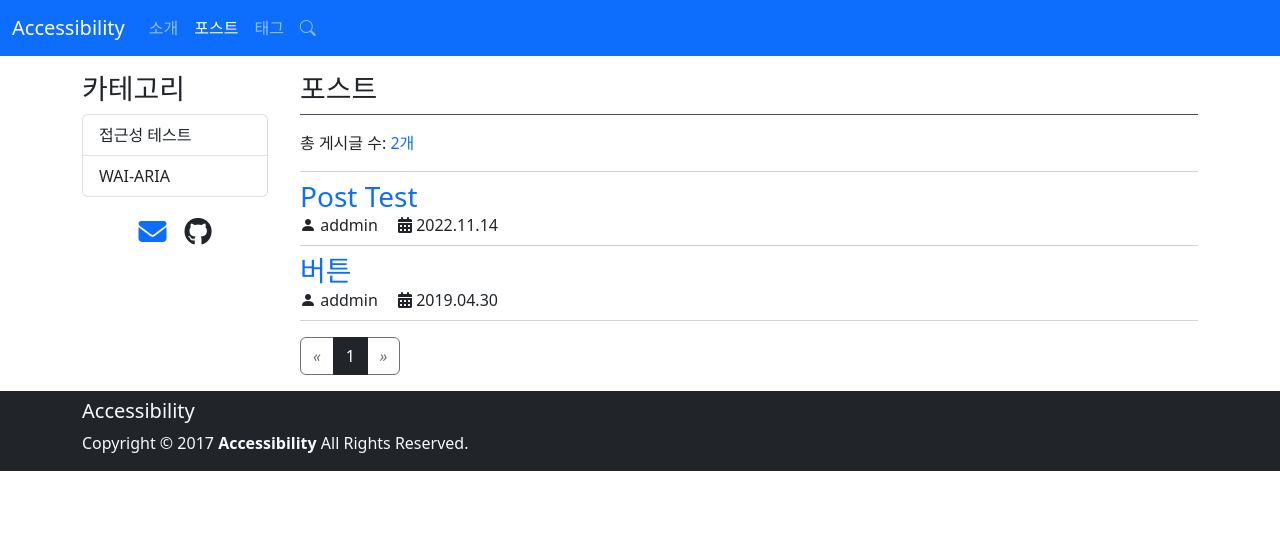
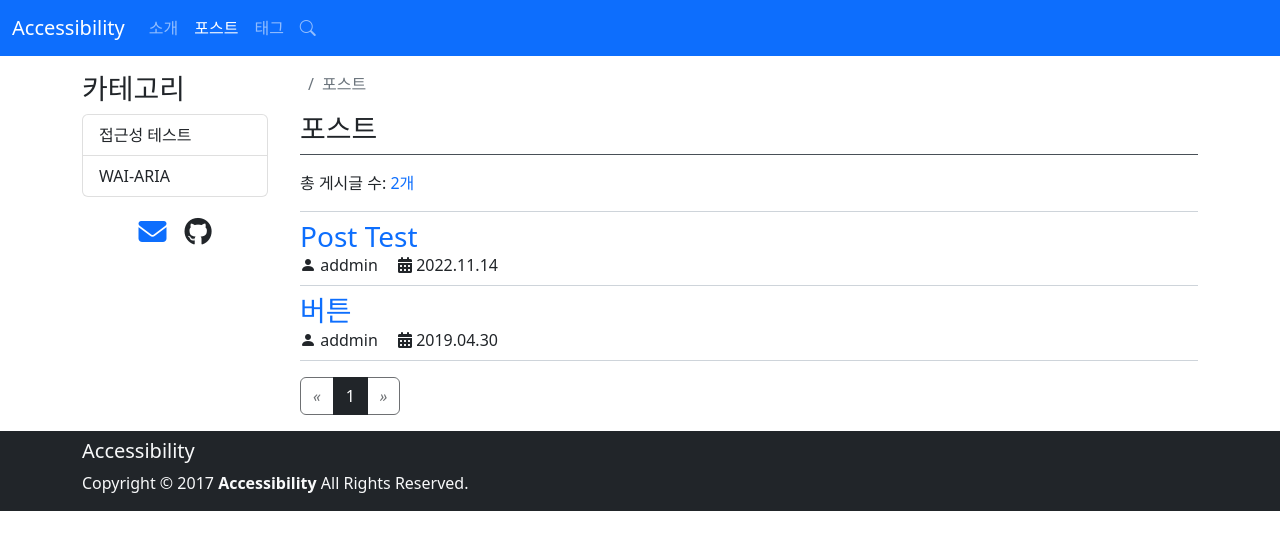
Before and after one commit to dlehdgh/dlehdgh.github.io, a Jekyll site: the page built from posts/index.html, in a window 1280 px wide. Shown: the top 550 px of the page. Built offline with Jekyll 4.4.1, drawn with Linux system fonts in a browser that asks for light colours; nearby versions of some CDN libraries; the list of posts is cut into pages by our own code.

Commit message:
Update default.html

```diff
--- a/_layouts/default.html
+++ b/_layouts/default.html
@@ -10,6 +10,7 @@
 		{% include sidebar.html %}
 		<main class="bd-main col-md-10">
 			<h1 id="main" class="visually-hidden">본문 영역</h1>
+			{%- include breadcrumbs.html -%}
 			{{ content }}
 		</main>
 	</div>
```
